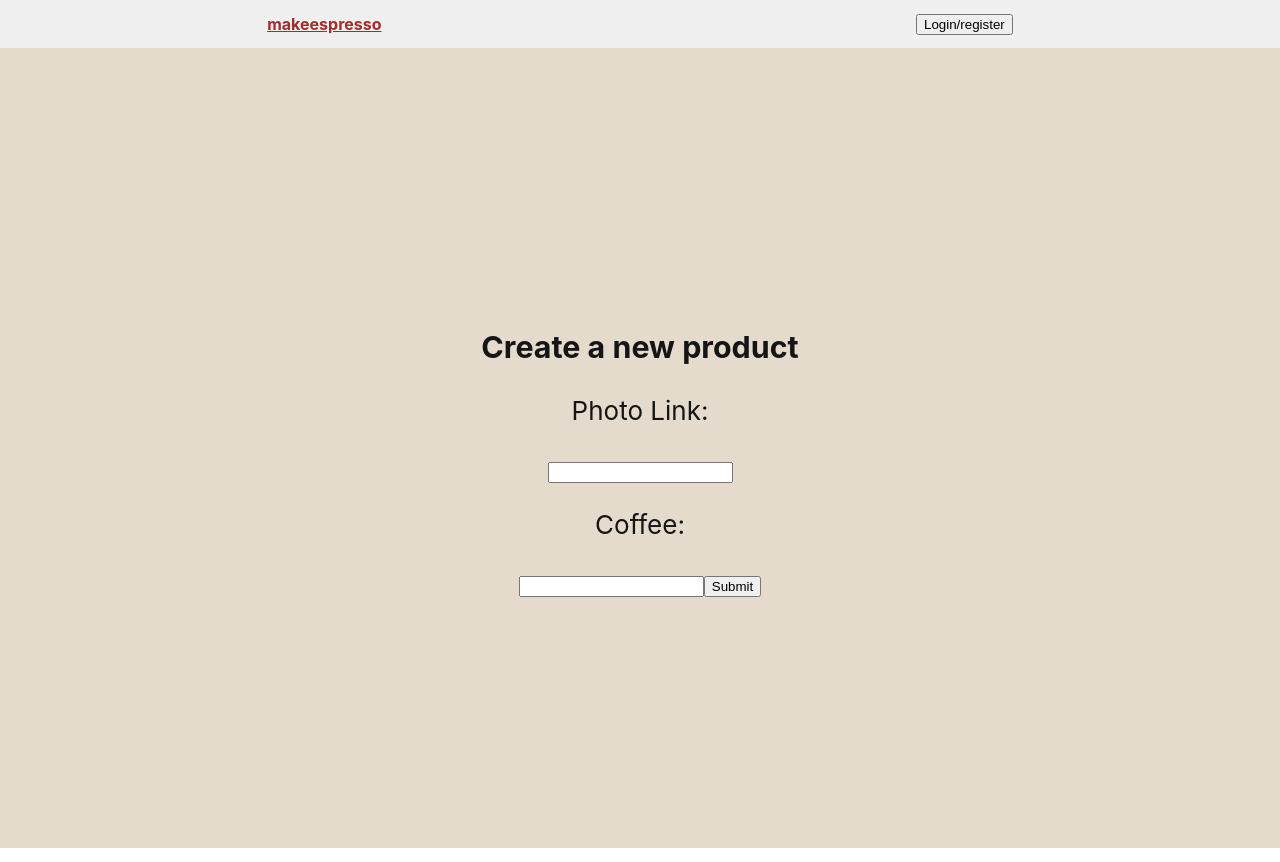
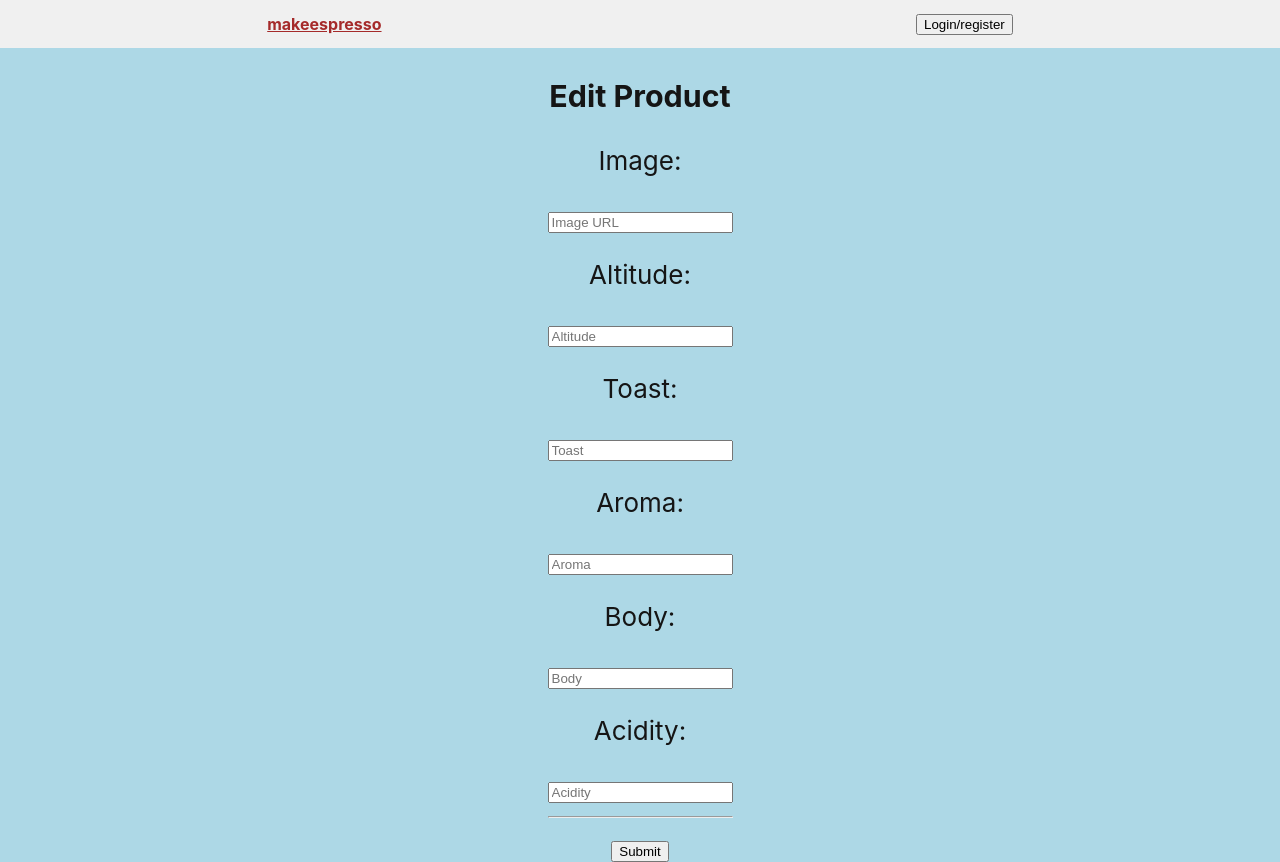
Before and after one commit to makeespresso/makeespresso_fullstack, a React (Create React App) app in the folder client/: page /products/1/edit in a window 1280 px wide. Built offline with nearby package versions, Linux system fonts and the light colour scheme; no server answers.

Commit message:
CRUD fully working

```diff
--- a/client/src/App.css
+++ b/client/src/App.css
@@ -15,7 +15,6 @@
   position: static;
   top: 0;
   background-color: rgb(240,240,240);
-  z-index: 10;
 }
 
 .navbar h1, .navbar h2, .navbar h3, .navbar s, .navbar p,.navbar small, .navbar a{
@@ -24,7 +23,7 @@
 }
 
 .container {
-  background-color:rgb(229, 219, 204);
+  background-color: lightblue;
   min-height: 100vh;
   display: flex;
   flex-direction: column;
--- a/client/src/App.js
+++ b/client/src/App.js
@@ -166,8 +166,8 @@ class App extends Component {
         <section className='navbar'>
           <h1><Link to='/' onClick={() => this.setState({
             productForm: {
-              name: "",
-              photo: ""
+              origin: "",
+              image: ""
             }
           })}>makeespresso</Link></h1>
           <div>
--- a/client/src/components/EditProduct.jsx
+++ b/client/src/components/EditProduct.jsx
@@ -4,21 +4,15 @@ import { withRouter } from 'react-router-dom';
 function EditProduct(props) {
   return (
     <div>
-      <h3>Create a new product</h3>
+      <h3>Edit Product</h3>
       <form onSubmit={props.editProduct}>
-        <p>Photo Link:</p>
-        <input
-          type="text"
-          name="image"
-          value={props.productForm.photo}
-          onChange={props.handleFormChange} />
-        <p>Coffee:</p>
-
-        <input
-          type="text"
-          name="geography"
-          value={props.productForm.name}
-          onChange={props.handleFormChange} />
+        <p>Image:</p><input type="text" name="image" placeholder="Image URL" value={props.productForm.photo} onChange={props.handleFormChange} />
+        <p>Altitude:</p><input type="text" name="altitude" placeholder="Altitude" value={props.productForm.name} onChange={props.handleFormChange} />
+        <p>Toast:</p><input type="text" name="toast" placeholder="Toast" value={props.productForm.name} onChange={props.handleFormChange} />
+        <p>Aroma:</p><input type="text" name="aroma" placeholder="Aroma" value={props.productForm.name} onChange={props.handleFormChange} />
+        <p>Body:</p><input type="text" name="body" placeholder="Body" value={props.productForm.name} onChange={props.handleFormChange} />
+        <p>Acidity:</p><input type="text" name="acidity" placeholder="Acidity" value={props.productForm.name} onChange={props.handleFormChange} />
+        <hr></hr>
         <button>Submit</button>
       </form>
     </div>
--- a/client/src/components/ProductView.jsx
+++ b/client/src/components/ProductView.jsx
@@ -4,26 +4,6 @@ import { withRouter } from 'react-router';
 function ProductsView(props) {
   return (
     <div className="product-container">
-      {props.products.map(product => (
-        <div
-          key={product.id}
-          className="product-card"
-          onClick={(e) => {
-            props.history.push(`/products/${product.id}`);
-            window.scrollTo(0, 0);
-          }}>
-          <img alt={product.beanType} src={product.image} />
-          <h3>
-            <p>{product.geography}</p>
-            <p>{product.altura}</p>
-            <p>{product.toast}</p>
-            <p>{product.toast}</p>
-            <p>{product.aroma}</p>
-            <p>{product.body}</p>
-            <p>{product.acidity}</p>
-          </h3>
-        </div>
-      ))}
       <div
         className="product-card"
         onClick={() => {
@@ -36,6 +16,27 @@ function ProductsView(props) {
           className="plus-sign" /> */}
         <button>Create a new product HERE</button>
       </div>
+
+      {props.products.map(product => (
+        <div
+          key={product.id}
+          className="product-card"
+          onClick={(e) => {
+            props.history.push(`/products/${product.id}`);
+            window.scrollTo(0, 0);
+          }}>
+          <img alt={product.beanType} src={product.image} />
+          <h3>
+            <p>Origin: {product.geography}</p>
+            <p>Altitude: {product.altura}</p>
+            <p>Toast: {product.toast}</p>
+            <p>Aroma: {product.aroma}</p>
+            <p>Body: {product.body}</p>
+            <p>Acidity: {product.acidity}</p>
+          </h3>
+        </div>
+      ))}
+
     </div>
   )
 }
```
Also changed, not shown: 1 other file (tests, documents, lock files or other folders).
